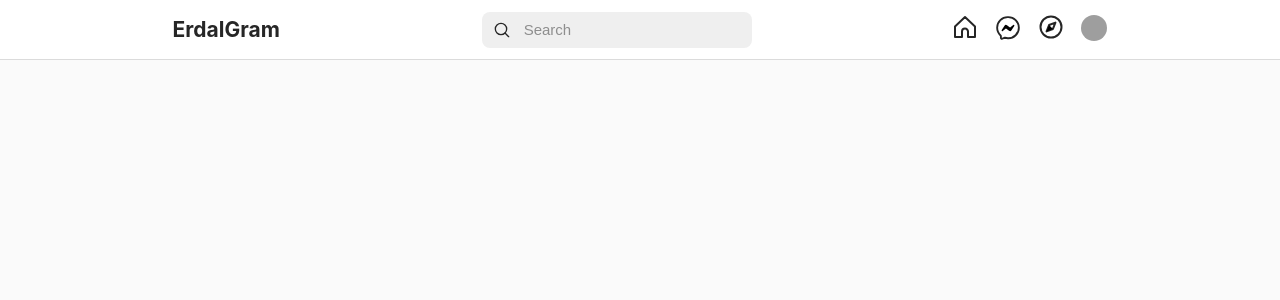
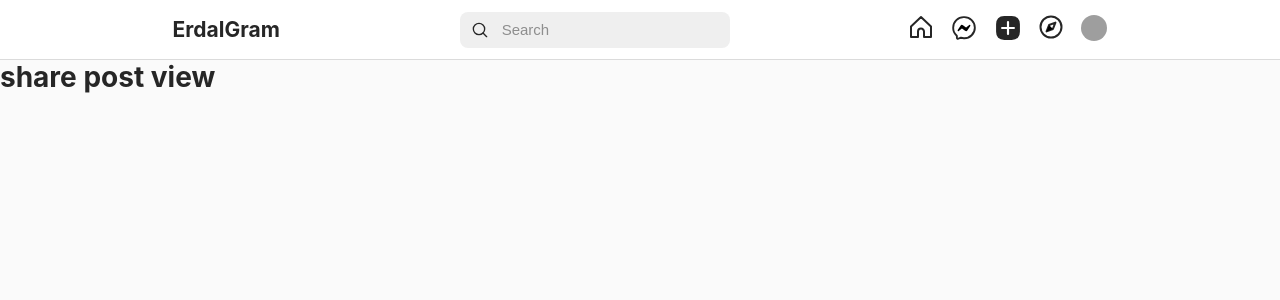
Before and after one commit to coderdal/erdalgram-vue, a Vue app: page /share in a window 1280 px wide. Shown: the top 300 px of the page. Built offline with nearby package versions, Linux system fonts and the light colour scheme; grey boxes are pictures that could not be loaded.

Commit message:
Added share post route & view

```diff
--- /dev/null
+++ b/src/assets/icons/SharePostIcon.vue
@@ -0,0 +1,78 @@
+<template>
+  <svg v-if="active" height="26" viewBox="0 0 24 24" width="26">
+    <path
+      d="M2 12v3.45c0 2.849.698 4.005 1.606 4.944.94.909 2.098 1.608 4.946 1.608h6.896c2.848 0 4.006-.7 4.946-1.608C21.302 19.455 22 18.3 22 15.45V8.552c0-2.849-.698-4.006-1.606-4.945C19.454 2.7 18.296 2 15.448 2H8.552c-2.848 0-4.006.699-4.946 1.607C2.698 4.547 2 5.703 2 8.552z"
+      fill="none"
+      stroke="currentColor"
+      stroke-linecap="round"
+      stroke-linejoin="round"
+      stroke-width="2"
+    ></path>
+    <line
+      fill="none"
+      stroke="currentColor"
+      stroke-linecap="round"
+      stroke-linejoin="round"
+      stroke-width="2"
+      x1="6.545"
+      x2="17.455"
+      y1="12.001"
+      y2="12.001"
+    ></line>
+    <line
+      fill="none"
+      stroke="currentColor"
+      stroke-linecap="round"
+      stroke-linejoin="round"
+      stroke-width="2"
+      x1="12.003"
+      x2="12.003"
+      y1="6.545"
+      y2="17.455"
+    ></line>
+  </svg>
+  <svg v-else height="26" viewBox="0 0 24 24" width="26">
+    <path
+      d="M2 12v3.45c0 2.849.698 4.005 1.606 4.944.94.909 2.098 1.608 4.946 1.608h6.896c2.848 0 4.006-.7 4.946-1.608C21.302 19.455 22 18.3 22 15.45V8.552c0-2.849-.698-4.006-1.606-4.945C19.454 2.7 18.296 2 15.448 2H8.552c-2.848 0-4.006.699-4.946 1.607C2.698 4.547 2 5.703 2 8.552z"
+      fill="none"
+      stroke="currentColor"
+      stroke-linecap="round"
+      stroke-linejoin="round"
+      stroke-width="2"
+    ></path>
+    <line
+      fill="none"
+      stroke="currentColor"
+      stroke-linecap="round"
+      stroke-linejoin="round"
+      stroke-width="2"
+      x1="6.545"
+      x2="17.455"
+      y1="12.001"
+      y2="12.001"
+    ></line>
+    <line
+      fill="none"
+      stroke="currentColor"
+      stroke-linecap="round"
+      stroke-linejoin="round"
+      stroke-width="2"
+      x1="12.003"
+      x2="12.003"
+      y1="6.545"
+      y2="17.455"
+    ></line>
+  </svg>
+</template>
+
+<script>
+export default {
+  name: "sharePostIcon",
+  props: {
+    active: {
+      type: Boolean,
+      default: true,
+    },
+  },
+};
+</script>
--- a/src/components/Header/headerNavigation.vue
+++ b/src/components/Header/headerNavigation.vue
@@ -9,6 +9,11 @@
       <li>
         <router-link to="/direct/inbox" active-class="active" exact>
           <direct-icon />
+        </router-link>
+      </li>
+      <li>
+        <router-link to="/share" active-class="active" exact>
+          <share-post-icon />
         </router-link>
       </li>
       <li>
@@ -30,6 +35,7 @@ import HomeIcon from "@/assets/icons/HomeIcon.vue";
 import DirectIcon from "@/assets/icons/DirectIcon.vue";
 import ExploreIcon from "@/assets/icons/ExploreIcon.vue";
 import UserAvatar from "../userAvatar.vue";
+import SharePostIcon from "@/assets/icons/SharePostIcon.vue";
 
 export default {
   name: "headerNavigation",
@@ -38,6 +44,7 @@ export default {
     DirectIcon,
     ExploreIcon,
     UserAvatar,
+    SharePostIcon,
   },
 };
 </script>
@@ -70,4 +77,10 @@ header section nav .navigation .active svg .filled {
 header section nav .navigation .active svg .nonactive {
   display: none !important;
 }
+
+/* Solution for share icon */
+
+header section nav .navigation .active svg line {
+  stroke: var(--bg-color);
+}
 </style>
--- a/src/router/index.js
+++ b/src/router/index.js
@@ -19,6 +19,14 @@ const routes = [
       import(
         /* webpackChunkName: "explore" */ "@/views/Explore/exploreMain.vue"
       ),
+  },
+
+  /* Share Post Route */
+  {
+    name: "share",
+    path: "/share",
+    component: () =>
+      import(/* webpackChunkName: "share" */ "@/views/Share/sharePost.vue"),
   },
 
   /* Direct Routes */
--- /dev/null
+++ b/src/views/Share/sharePost.vue
@@ -0,0 +1,11 @@
+<template>
+  <h1>share post view</h1>
+</template>
+
+<script>
+export default {
+  name: "sharePost",
+};
+</script>
+
+<style></style>
```
